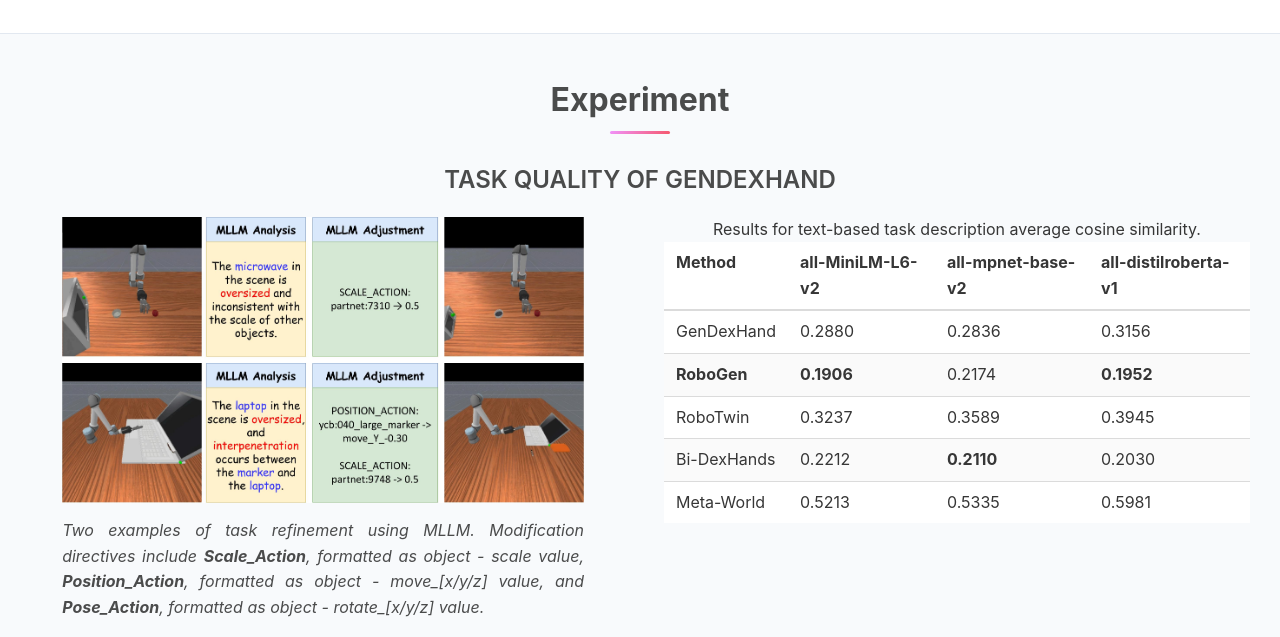
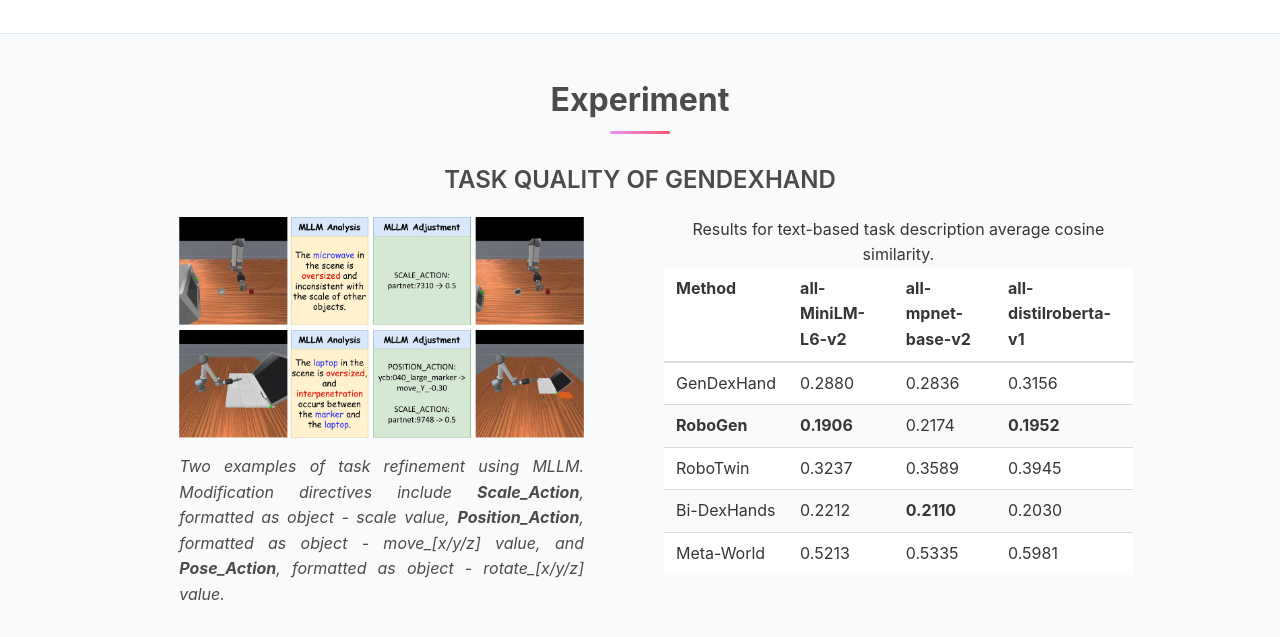
Before and after one commit to Winniechen2002/GenDexHand, a plain HTML site: page index.html in a window 1280 px wide. Shown: the part 3312-3949 px from the top of the page. Drawn offline with nearby package versions, Linux system fonts and the light colour scheme; a script that the page names is missing; some icons are missing; a web font is replaced by a local one.

Commit message:
experiment

```diff
--- a/index.html
+++ b/index.html
@@ -225,7 +225,7 @@
 
 <!-- Experiment section -->
 <section class="section hero is-light">
-  <div class="container" style="max-width: 99%; margin: 0 auto;">
+  <div class="container" style="max-width: 80%; margin: 0 auto;">
     <h2 class="title is-3 has-text-centered">Experiment</h2>
 
     <!-- Part 1: TASK QUALITY OF GENDEXHAND -->
```
